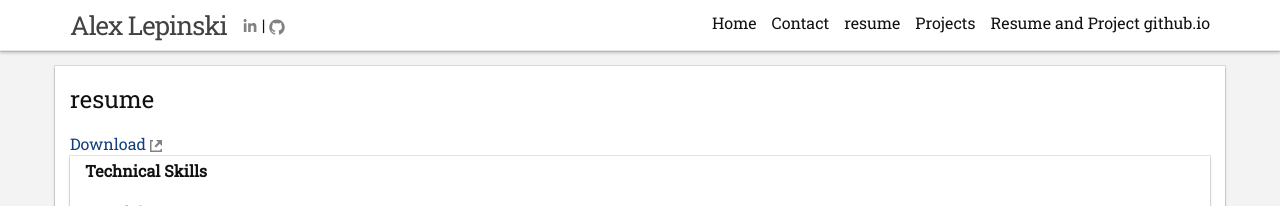
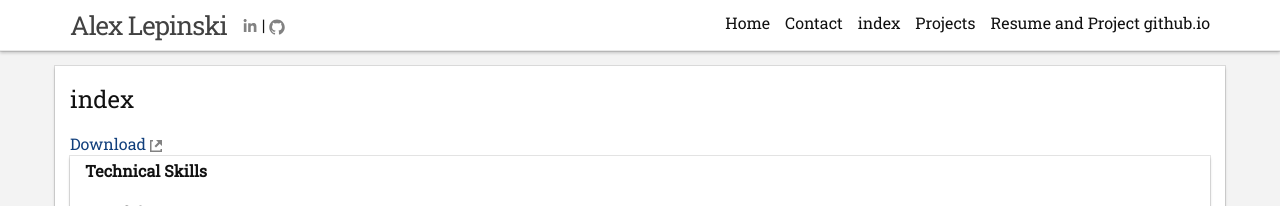
Before and after one commit to alexlepinski/alexlepinski.github.io, a Jekyll site: the page built from index.html, in a window 1280 px wide. Shown: the top 206 px of the page. Built offline with Jekyll 4.4.1, drawn with Linux system fonts in a browser that asks for light colours; some web fonts are replaced.

Commit message:
Updated index title

```diff
--- a/index.html
+++ b/index.html
@@ -1,8 +1,8 @@
 ---
 layout: page
-title: resume
+title: index
 permalink: /index/
-header: resume
+header: index
 ---
 <div class="projects-container">
     {% include resume-link.html %}
```
